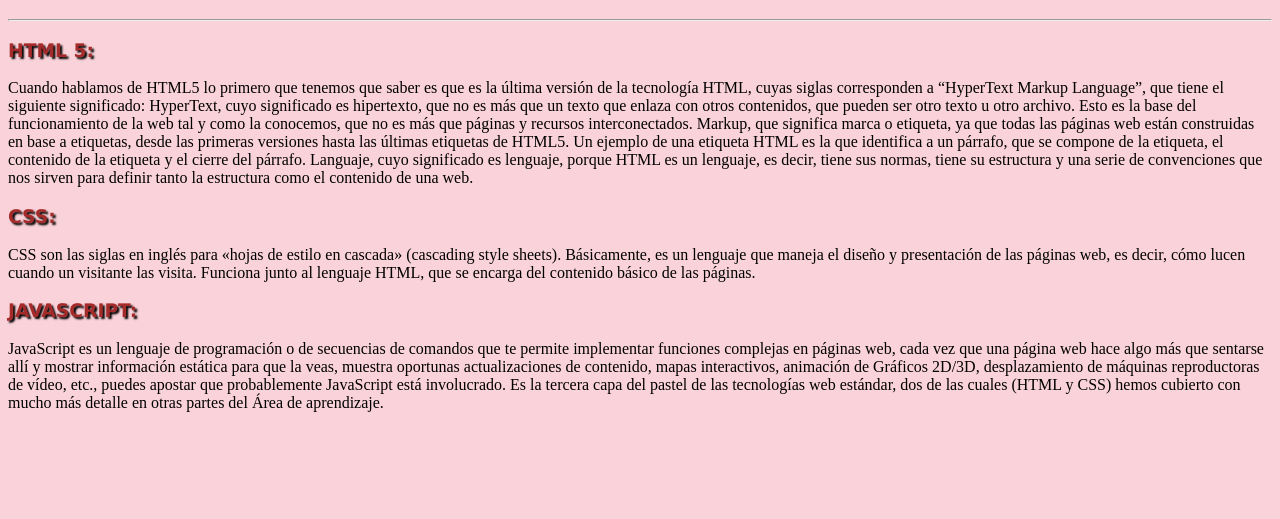
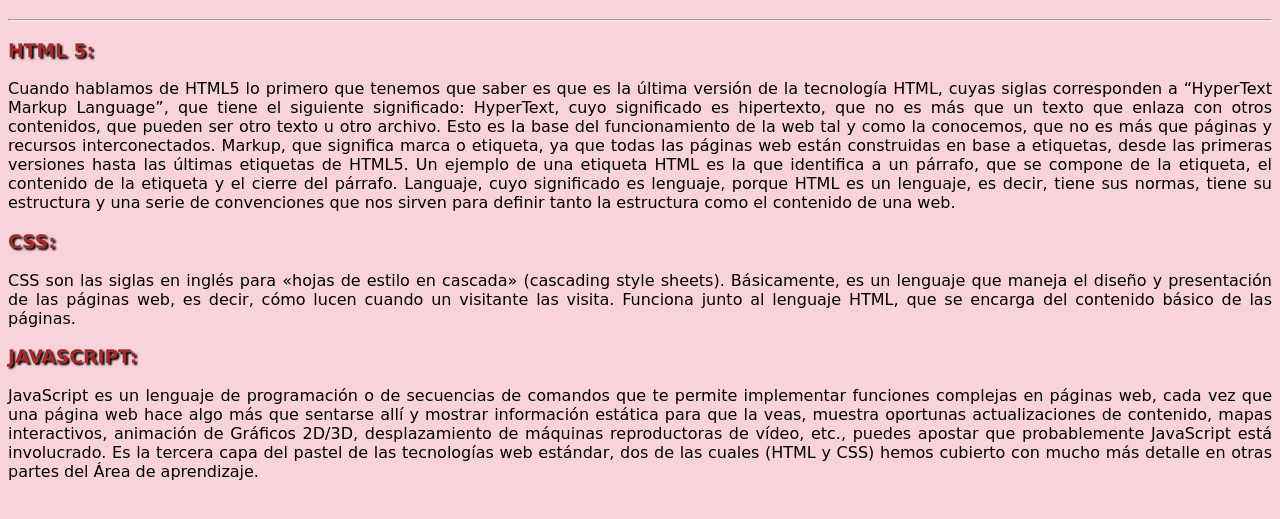
Before and after one commit to mariacamila0712/Web2_taller1, a plain HTML site: page index.html in a window 1280 px wide. Shown: the part 63-582 px from the top of the page. Drawn offline with Linux system fonts and the light colour scheme.

Commit message:
Se le agrega estilo al resto del contenido

```diff
--- a/style.css
+++ b/style.css
@@ -16,3 +16,9 @@ h3{
     text-align: justify;
     text-shadow: 2px 2px 2px black;
 }
+
+p{
+    font-family: cursive;
+    text-align: justify;
+    color: black;
+}
```
